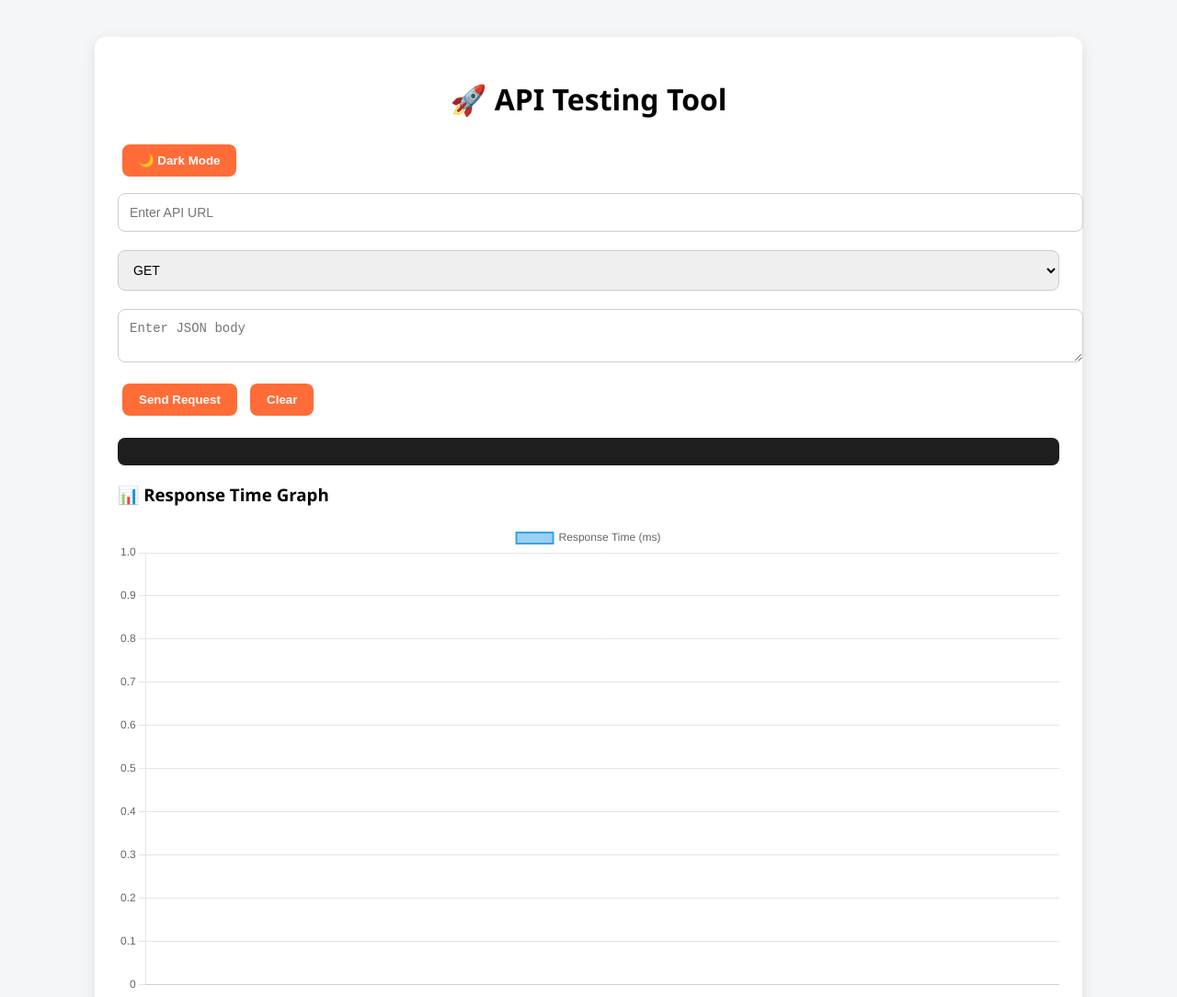
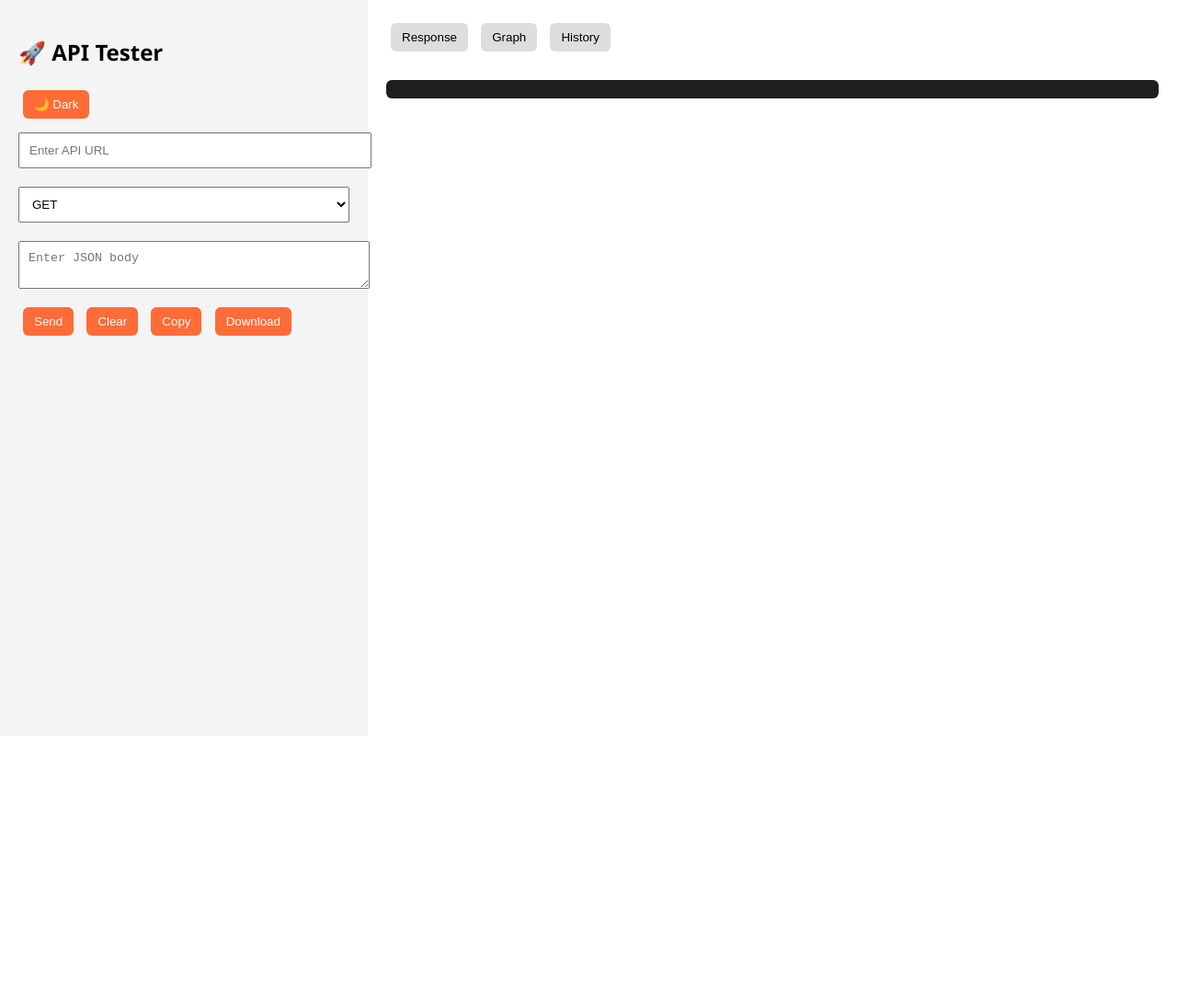
Before and after one commit to GowriDevi09/API-Testing-and-Monitoring, a website: page public/index.html in a window 1280 px wide. Shown: the top 1084 px of the page at 92% size. After the commit the page ends 800 px from the top, so only its background shows below. Drawn offline with nearby package versions, Linux system fonts and the light colour scheme.

Commit message:
made changes

```diff
--- a/public/index.html
+++ b/public/index.html
@@ -1,19 +1,19 @@
 <!DOCTYPE html>
 <html>
 <head>
-    <title>API Testing & Monitoring Tool</title>
+    <title>API Testing Tool</title>
     <link rel="stylesheet" href="style.css">
-
-    <!-- 📊 Chart.js -->
     <script src="https://cdn.jsdelivr.net/npm/chart.js"></script>
 </head>
 <body>
 
-<div class="container">
+<div class="app">
 
-    <h1>🚀 API Testing Tool</h1>
+    <!-- LEFT SIDE -->
+    <div class="left-panel">
+        <h2>🚀 API Tester</h2>
 
-    <button onclick="toggleDarkMode()">🌙 Dark Mode</button>
+        <button onclick="toggleDarkMode()">🌙 Dark</button>
 
         <input type="text" id="url" placeholder="Enter API URL">
 
@@ -24,22 +24,44 @@
 
         <textarea id="body" placeholder="Enter JSON body"></textarea>
 
-    <button onclick="testAPI()">Send Request</button>
+        <div class="btn-group">
+            <button onclick="testAPI()">Send</button>
             <button onclick="clearResult()">Clear</button>
+            <button onclick="copyResponse()">Copy</button>
+            <button onclick="downloadResponse()">Download</button>
+        </div>
+    </div>
 
+    <!-- RIGHT SIDE -->
+    <div class="right-panel">
+
+        <!-- Tabs -->
+        <div class="tabs">
+            <button onclick="showTab('response')">Response</button>
+            <button onclick="showTab('graph')">Graph</button>
+            <button onclick="showTab('history')">History</button>
+        </div>
+
+        <!-- RESPONSE TAB -->
+        <div id="response" class="tab-content">
             <p id="loading"></p>
+            <pre id="result"></pre>
+        </div>
 
-    <pre id="result"></pre>
+        <!-- GRAPH TAB -->
+        <div id="graph" class="tab-content" style="display:none;">
+            <canvas id="responseChart"></canvas>
+        </div>
 
-    <h3>📊 Response Time Graph</h3>
-    <canvas id="responseChart"></canvas>
-
-    <h3>📜 API History</h3>
+        <!-- HISTORY TAB -->
+        <div id="history" class="tab-content" style="display:none;">
             <ul id="historyList"></ul>
+        </div>
 
     </div>
 
-<!-- 🧠 Script -->
+</div>
+
 <script src="script.js"></script>
 
 </body>
--- a/public/script.js
+++ b/public/script.js
@@ -1,13 +1,13 @@
 // 📊 Graph setup
 let responseTimes = [];
 let labels = [];
-
 let chart;
 
-// 💾 Load history from localStorage
+// 💾 Load history
 let apiHistory = JSON.parse(localStorage.getItem("history")) || [];
+let requestCount = 0;
 
-// 🧠 Run when page loads
+// 🧠 Page load
 window.onload = function () {
     displayHistory();
 
@@ -35,7 +35,11 @@ async function testAPI() {
     const resultBox = document.getElementById("result");
     const loading = document.getElementById("loading");
 
-    // 💾 Save history
+    if (!url.startsWith("http")) {
+        alert("Enter valid URL");
+        return;
+    }
+
     saveHistory(url);
 
     loading.innerText = "⏳ Testing API...";
@@ -43,7 +47,6 @@ async function testAPI() {
 
     let bodyData;
 
-    // 📦 Parse JSON body
     try {
         bodyData = bodyInput ? JSON.parse(bodyInput) : null;
     } catch {
@@ -61,30 +64,62 @@ async function testAPI() {
         });
 
         const data = await response.json();
-
         loading.innerText = "";
 
+        requestCount++;
+
         // 🎨 Status color
-        const statusColor = data.status >= 200 && data.status < 300 ? "green" : "red";
+        const statusColor =
+            data.status >= 200 && data.status < 300 ? "#28a745" : "#dc3545";
 
-        // 📊 Update graph
+        // 📊 Speed indicator
+        let speed =
+            data.time < 200 ? "⚡ Fast" :
+            data.time < 500 ? "⏳ Medium" :
+            "🐢 Slow";
+
+        // ✅ Success message
+        let message =
+            data.status >= 200 && data.status < 300
+                ? "✅ Request Successful"
+                : "❌ Request Failed";
+
+        // 📊 Graph update
         responseTimes.push(data.time);
         labels.push("Test " + labels.length);
         chart.update();
 
         // 📉 Limit large data
-        let displayData = Array.isArray(data.data) ? data.data.slice(0, 5) : data.data;
+        let displayData = Array.isArray(data.data)
+            ? data.data.slice(0, 5)
+            : data.data;
 
-        // 🖥️ Display result
+        // 🖥️ UI Output
         resultBox.innerHTML = `
-<div>
+<div style="margin-bottom:10px;">
     <strong>Status:</strong>
-    <span style="color:white; background:${statusColor}; padding:5px; border-radius:5px;">
+    <span style="
+        display:inline-block;
+        background:${statusColor};
+        color:white;
+        padding:6px 12px;
+        border-radius:6px;
+        font-weight:bold;
+        margin-left:10px;
+    ">
         ${data.status}
     </span>
 </div>
 
+<div><strong>Status Meaning:</strong> ${getStatusMeaning(data.status)}</div>
+
+<div>${message}</div>
+
 <div><strong>Time:</strong> ${data.time} ms</div>
+
+<div><strong>Speed:</strong> ${speed}</div>
+
+<div><strong>Total Requests:</strong> ${requestCount}</div>
 
 <pre>${JSON.stringify(displayData, null, 2)}</pre>
 `;
@@ -95,16 +130,14 @@ async function testAPI() {
     }
 }
 
-// 💾 Save history + persist
+// 💾 Save history
 function saveHistory(url) {
     apiHistory.push(url);
-
     localStorage.setItem("history", JSON.stringify(apiHistory));
-
     displayHistory();
 }
 
-// 📜 Display history
+// 📜 Show history
 function displayHistory() {
     const list = document.getElementById("historyList");
     if (!list) return;
@@ -123,7 +156,46 @@ function displayHistory() {
     });
 }
 
-// 🧹 Clear result
+// 📥 Download response
+function downloadResponse() {
+    const data = document.getElementById("result").innerText;
+    const blob = new Blob([data], { type: "application/json" });
+
+    const a = document.createElement("a");
+    a.href = URL.createObjectURL(blob);
+    a.download = "response.json";
+    a.click();
+}
+
+// 📋 Copy response
+function copyResponse() {
+    const text = document.getElementById("result").innerText;
+    navigator.clipboard.writeText(text);
+    alert("Copied!");
+}
+
+// 🔍 Search
+function searchResponse() {
+    const keyword = document.getElementById("search").value.toLowerCase();
+    const result = document.getElementById("result").innerText;
+
+    if (result.toLowerCase().includes(keyword)) {
+        console.log("Found");
+    }
+}
+
+// 📊 Status meaning
+function getStatusMeaning(status) {
+    if (status === 200) return "OK";
+    if (status === 201) return "Created";
+    if (status === 400) return "Bad Request";
+    if (status === 401) return "Unauthorized";
+    if (status === 404) return "Not Found";
+    if (status === 500) return "Server Error";
+    return "Unknown";
+}
+
+// 🧹 Clear
 function clearResult() {
     document.getElementById("result").innerText = "";
 }
@@ -132,3 +204,17 @@ function clearResult() {
 function toggleDarkMode() {
     document.body.classList.toggle("dark");
 }
+
+// 🎯 Method UI
+document.getElementById("method").onchange = function () {
+    const bodyField = document.getElementById("body");
+
+    bodyField.style.display = this.value === "GET" ? "none" : "block";
+};
+function showTab(tabName) {
+    const tabs = document.querySelectorAll(".tab-content");
+
+    tabs.forEach(tab => tab.style.display = "none");
+
+    document.getElementById(tabName).style.display = "block";
+}
--- a/public/style.css
+++ b/public/style.css
@@ -1,78 +1,67 @@
 body {
+    margin: 0;
     font-family: 'Segoe UI', sans-serif;
-    background: #f4f6f8;
-    margin: 0;
-    padding: 0;
 }
 
-/* 🌟 Container */
-.container {
-    width: 80%;
-    margin: 40px auto;
-    padding: 25px;
-    background: white;
-    border-radius: 12px;
-    box-shadow: 0 4px 15px rgba(0,0,0,0.1);
+/* Layout */
+.app {
+    display: flex;
+    height: 100vh;
 }
 
-/* 🔥 Title */
-h1 {
-    text-align: center;
-    margin-bottom: 20px;
+/* LEFT PANEL */
+.left-panel {
+    width: 30%;
+    padding: 20px;
+    background: #f4f4f4;
 }
 
-/* ✨ Inputs */
-input, select, textarea {
+.left-panel input,
+.left-panel select,
+.left-panel textarea {
     width: 100%;
-    padding: 12px;
+    padding: 10px;
     margin: 10px 0;
-    border-radius: 8px;
-    border: 1px solid #ccc;
-    font-size: 14px;
 }
 
-/* 🚀 Buttons */
+/* RIGHT PANEL */
+.right-panel {
+    width: 70%;
+    padding: 20px;
+}
+
+/* Buttons */
 button {
-    padding: 10px 18px;
-    margin: 8px 5px;
-    border: none;
-    border-radius: 8px;
+    padding: 8px 12px;
+    margin: 5px;
     background: #ff6c37;
     color: white;
-    font-weight: bold;
-    cursor: pointer;
-    transition: 0.2s;
-}
-
-button:hover {
-    background: #e65a28;
-}
-
-/* 📊 Result Box */
-pre {
-    background: #1e1e1e;
-    color: #00ff88;
-    padding: 15px;
-    border-radius: 8px;
-    overflow-x: auto;
-}
-
-/* 📜 History */
-ul {
-    list-style: none;
-    padding: 0;
-}
-
-li {
-    background: #eee;
-    margin: 5px 0;
-    padding: 8px;
+    border: none;
     border-radius: 6px;
     cursor: pointer;
 }
 
-li:hover {
+/* Tabs */
+.tabs {
+    margin-bottom: 10px;
+}
+
+.tabs button {
     background: #ddd;
+    color: black;
+}
+
+.tab-content {
+    height: 80vh;
+    overflow: auto;
+}
+
+/* Response */
+pre {
+    background: #1e1e1e;
+    color: #00ff88;
+    padding: 10px;
+    border-radius: 6px;
 }
 
 /* 🌙 Dark Mode */
@@ -81,35 +70,10 @@ li:hover {
     color: white;
 }
 
-.dark .container {
+.dark .left-panel {
     background: #1e1e1e;
-}
-
-.dark input,
-.dark select,
-.dark textarea {
-    background: #333;
-    color: white;
-    border: 1px solid #555;
 }
 
 .dark pre {
     background: black;
-    color: #00ff88;
 }
-
-.dark li {
-    background: #2a2a2a;
-}
-
-.dark li:hover {
-    background: #444;
-}
-.container {
-    animation: fadeIn 0.5s ease-in;
-}
-
-@keyframes fadeIn {
-    from {opacity: 0; transform: translateY(10px);}
-    to {opacity: 1; transform: translateY(0);}
-}
```
Lines whose indentation alone changed are shown as unchanged.
